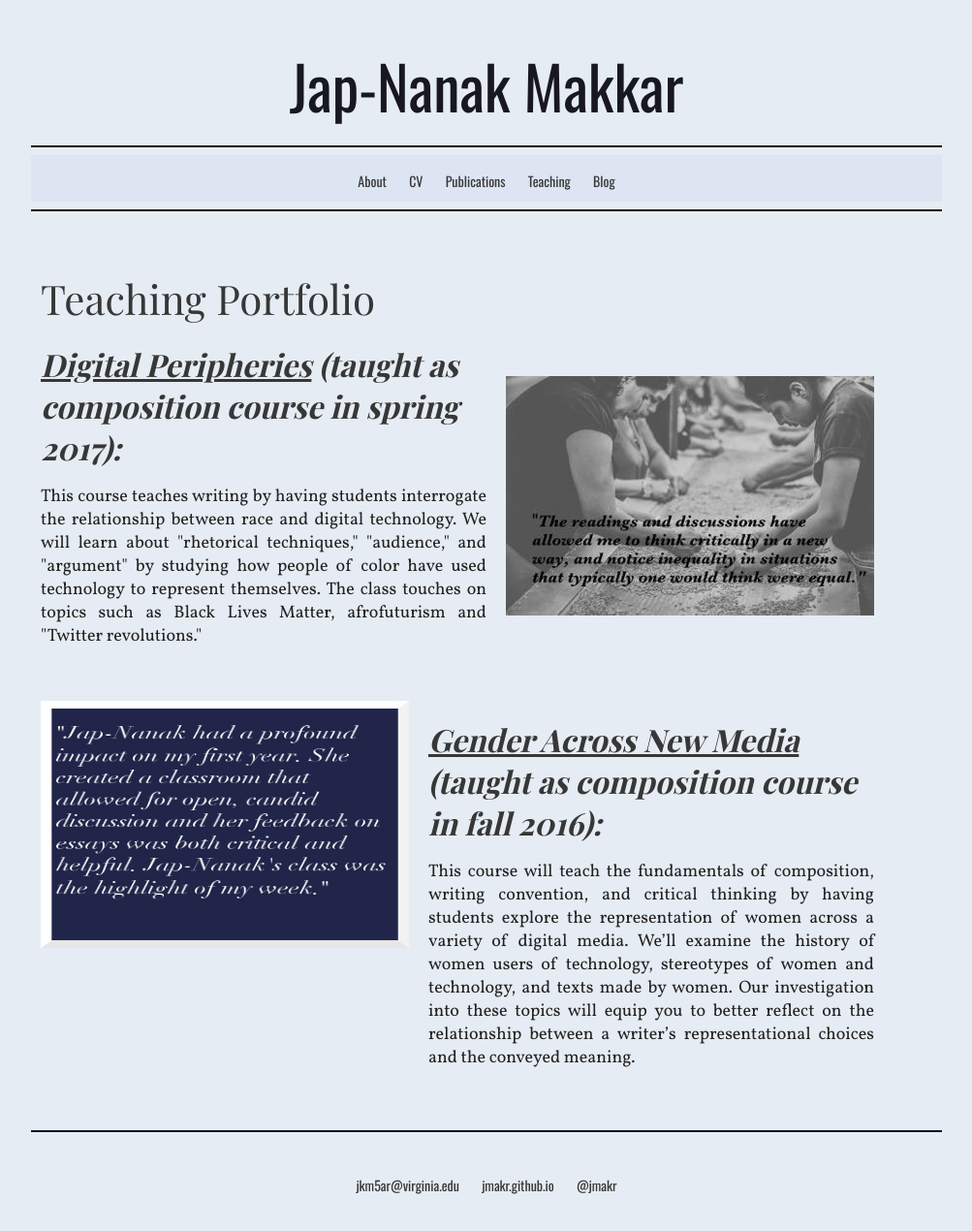
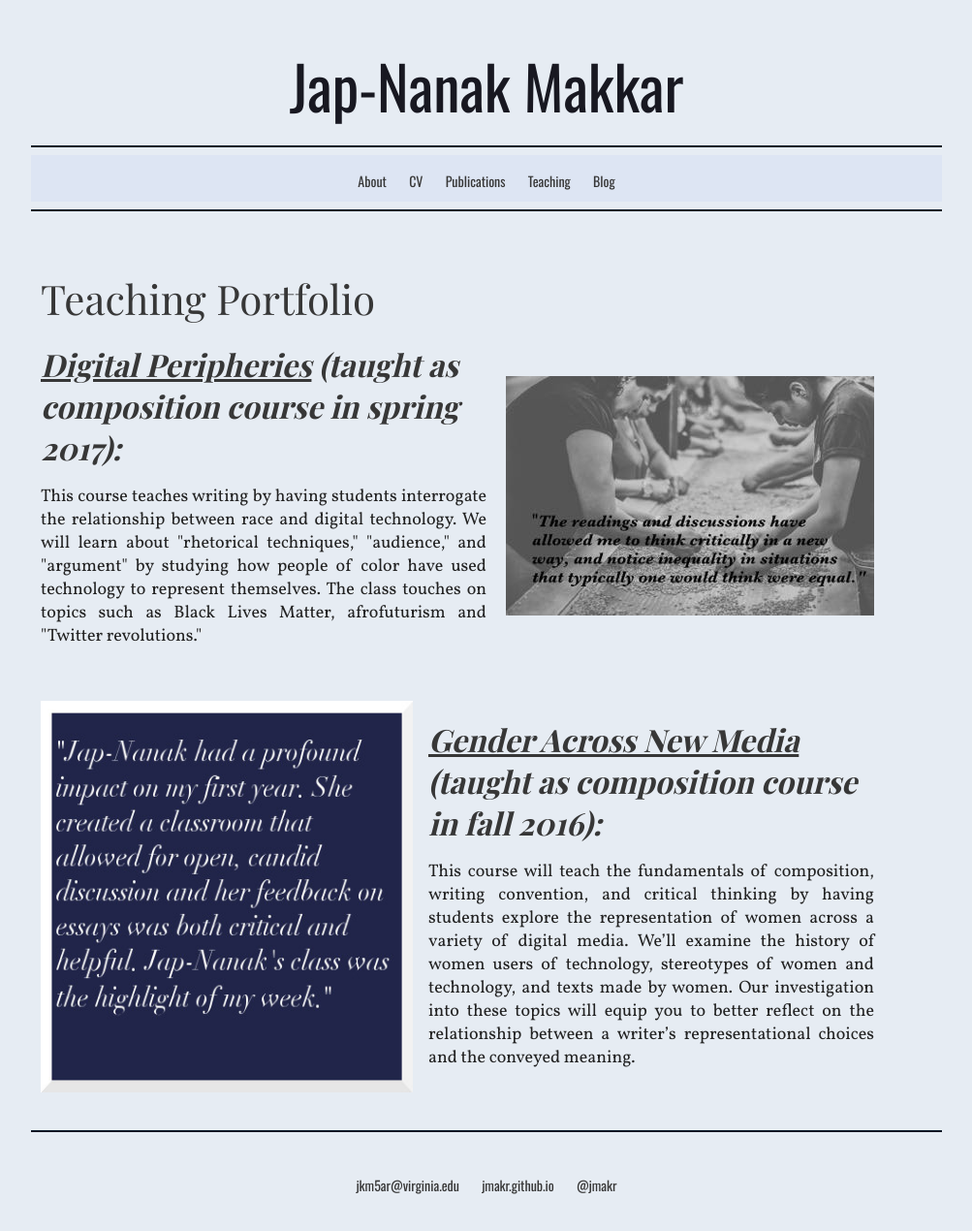
Before and after one commit to jmakr/jmakr.github.io, a Jekyll site: the page built from teaching/index.html, in a window 1280 px wide. Shown: the whole page at 97% size, without its empty margins (138-1141 px from the left). Built offline with Jekyll 4.4.1, drawn with Linux system fonts in a browser that asks for light colours; some web fonts are replaced.

Commit message:
Update index.html

```diff
--- a/teaching/index.html
+++ b/teaching/index.html
@@ -46,8 +46,8 @@ title: Teaching Portfolio
 	<br>
         <br>
 	<div class="tphoto2helper">
-	<div style="width:380;">
-	<img src="quote2.jpg" height="255" width="380"/>
+	<div style="width:384;">
+	<img src="quote2.jpg" height="404" width="384"/>
 	</div>
 	</div>
    </div>
```
